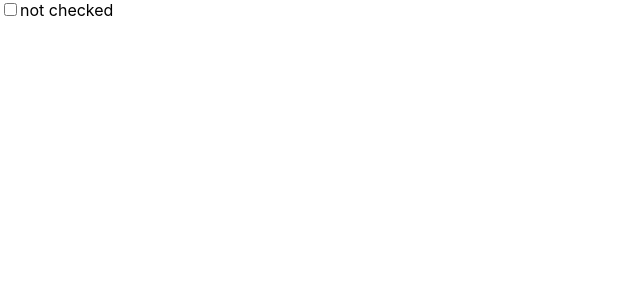
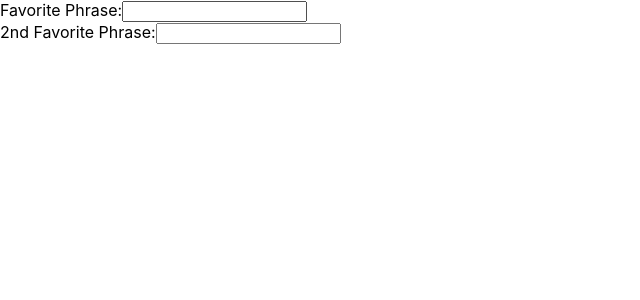
Before and after one commit to brittCommit/LinkedIn_React, a React (Create React App) app: page / in a window 1280 px wide. Shown: the top 300 px of the page, without its empty margins (0-640 px from the left). Built offline with nearby package versions, Linux system fonts and the light colour scheme.

Commit message:
useEffect with dependecy arrays

```diff
--- a/src/index.js
+++ b/src/index.js
@@ -3,20 +3,41 @@
 import './index.css';
 
 
-function Checkbox() {
-  const [checked, setChecked] = useState(false);
+function App() {
+  const [val, setVal] = useState("");
+  const[val2, setVal2] = useState("");
+
   useEffect(() => {
-    alert(`checked: ${checked.toString()}`);
-  });
+    console.log(`field1: ${val}`);
+  }, [val]);
+
+  useEffect(() => {
+    console.log(`field2: ${val2}`);
+  }, [val2]);
+
   return (
     <>
-      <input type = "checkbox" value={checked} onChange={() => setChecked(checked=> !checked)}/>
-      {checked ? "checked": "not checked"}
+    <label>
+      Favorite Phrase:
+      <input
+      value={val}
+      onChange={e => setVal(e.target.value)}
+      />
+
+    </label>
+    <br/>
+    <label>
+      2nd Favorite Phrase:
+      <input
+      value={val2}
+      onChange={e => setVal2(e.target.value)}
+      />
+    </label>
     </>
   )
 }
 
 ReactDOM.render(
-  <Checkbox />,
+  <App />,
   document.getElementById('root')
 );
```
